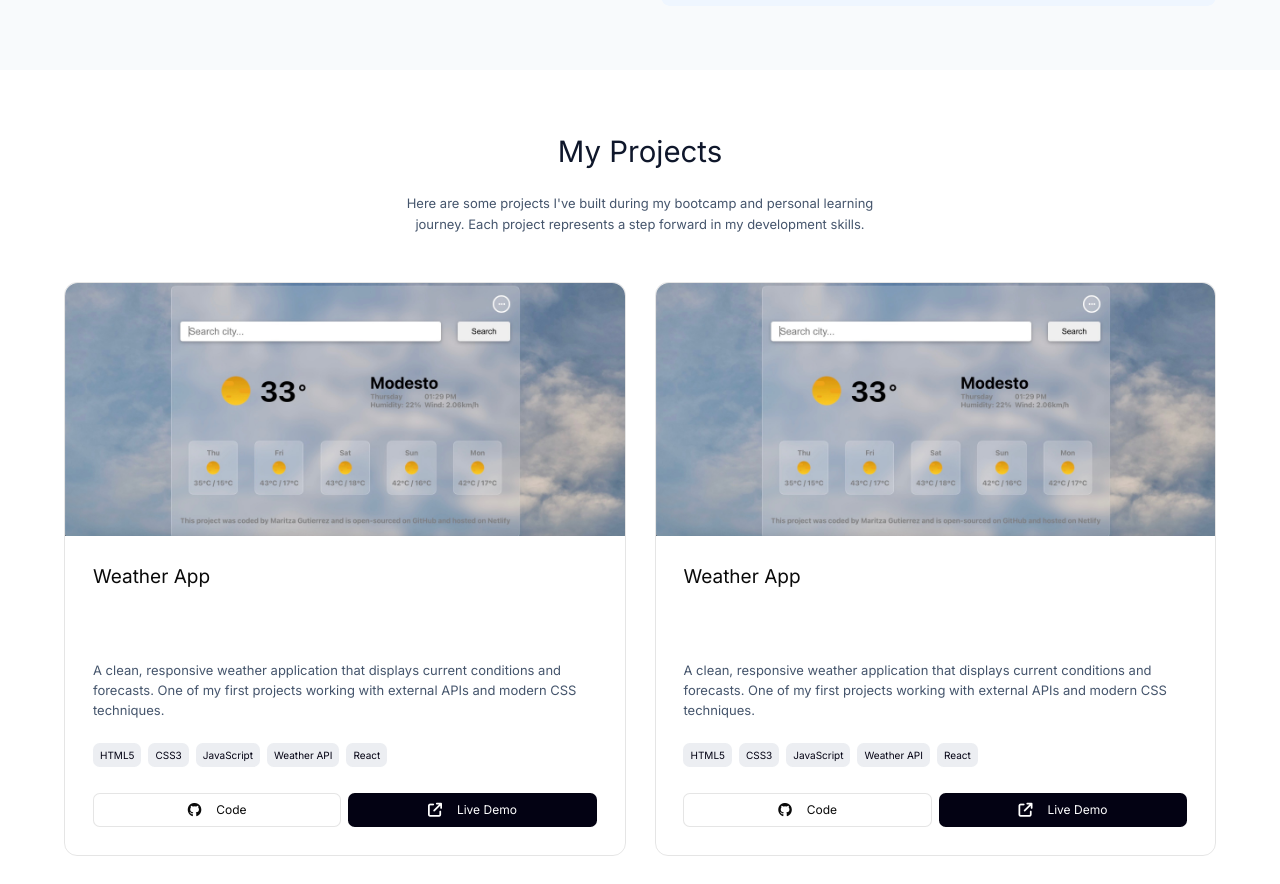
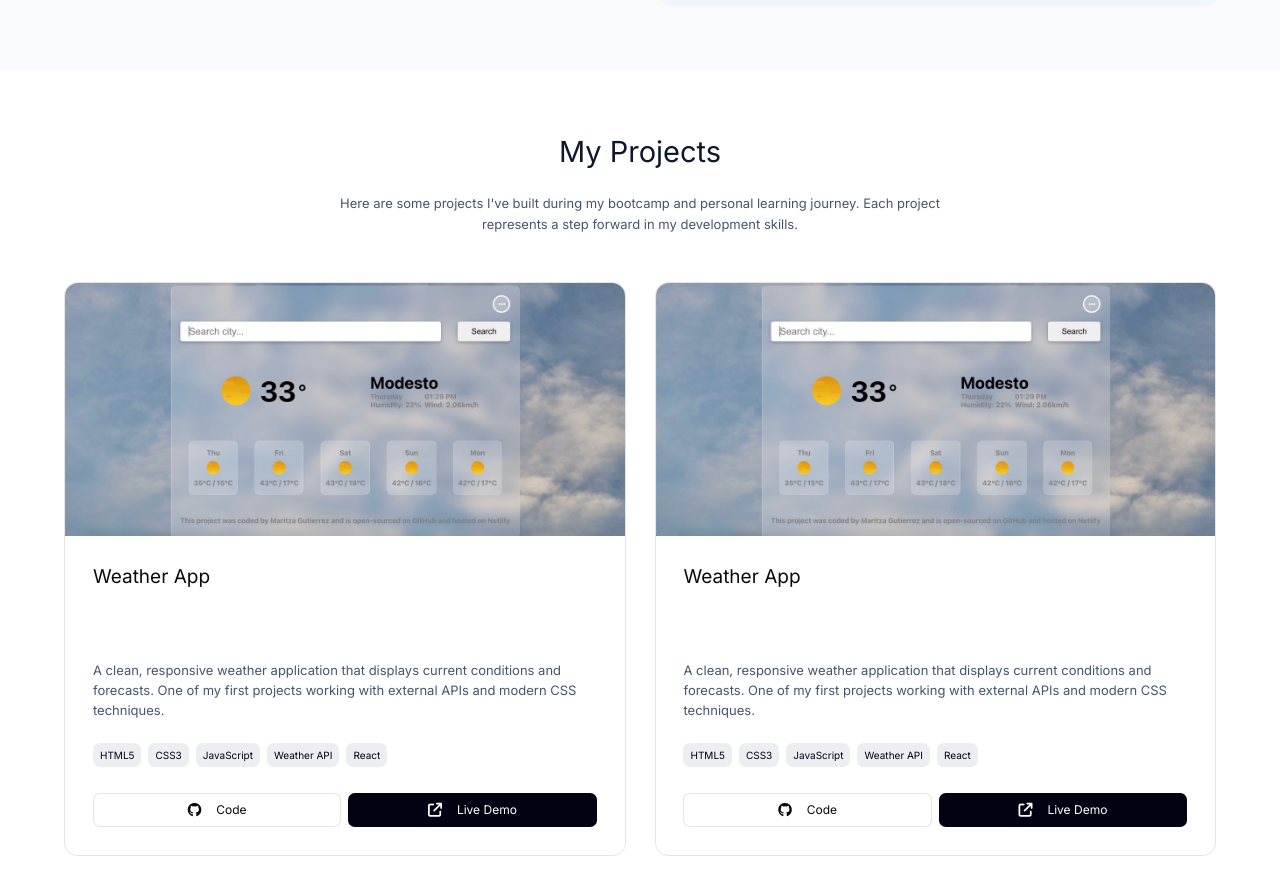
Before and after one commit to Mariii209/maritza-portfolio, a React (Create React App) app: page / in a window 1280 px wide. Shown: the part 2620-3504 px from the top of the page. Built offline with nearby package versions, Linux system fonts and the light colour scheme.

Commit message:
Update Projects styles for improved layout
Standardized font size for headings, removed fixed width from project description, and added a media query to set All-projects width on larger screens for better responsiveness.

```diff
--- a/src/Projects.css
+++ b/src/Projects.css
@@ -5,7 +5,7 @@
 .Projects h2 {
   color: #0f172b;
   text-align: center;
-  font-size: 29.408px;
+  font-size: 29px;
   font-style: normal;
   font-weight: 400;
   line-height: 35px;
@@ -19,7 +19,6 @@
   font-weight: 400;
   line-height: 21px;
   margin: 24px auto 47px;
-  width: 500px;
 }
 
 .Projects .Project-section {
@@ -126,3 +125,9 @@
     grid-template-rows: auto;
   }
 }
+
+@media (min-width: 800px) {
+  .Projects .All-projects {
+    width: 600px;
+  }
+}
```
